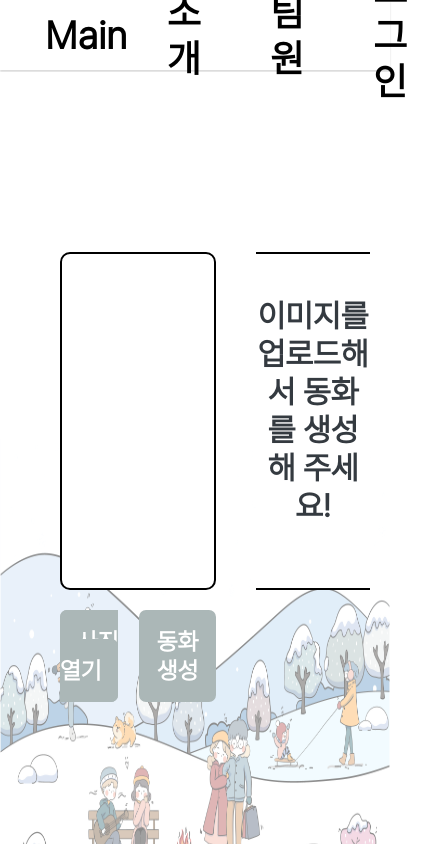
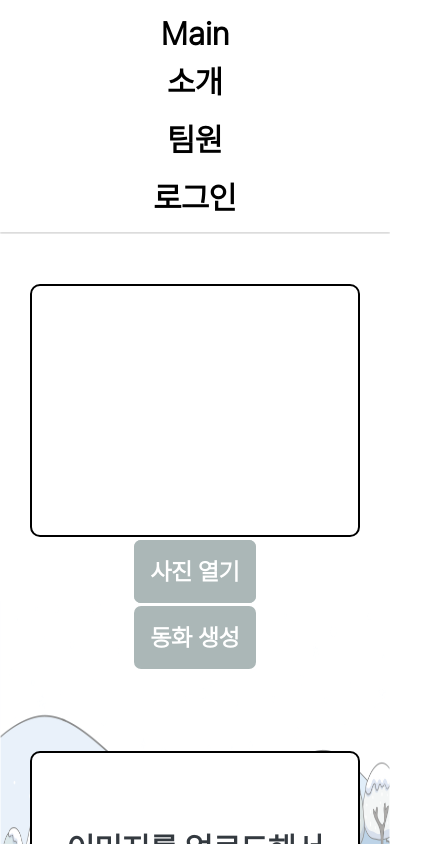
Before and after one commit to HeoSeonJin0504/CapstoneDesign, a React (Vite) app: page /get-started in a window 390 px wide. Shown: the top 844 px of the page, 427 px wide, since content can reach past the window. Built offline with nearby package versions, Linux system fonts and the light colour scheme.

Commit message:
헤더, 소개페이지, 팀 소개 페이지, 실습하기 페이지 모바일 세로화면 반응형 웹 구축

```diff
--- a/src/components/Header.tsx
+++ b/src/components/Header.tsx
@@ -48,6 +48,22 @@ const Style = styled.header`
   a:hover {
     background-color: #e0e0e0;
   }
+
+  @media (max-width: 768px) { // 모바일 세로 모드(반응형)
+    flex-direction: column;
+    height: auto;
+    padding: 10px;
+
+    ul {
+      flex-direction: column;
+      gap: 10px;
+    }
+
+    a {
+      font-size: 1em;
+      padding: 5px 10px;
+    }
+  }
 `;
 
 const Dropdown = styled.div`
@@ -60,6 +76,12 @@ const Dropdown = styled.div`
   border-radius: 5px;
   box-shadow: 0 2px 5px rgba(0, 0, 0, 0.15);
   z-index: 1000;
+
+  @media (max-width: 768px) { // 모바일 세로 모드(반응형)
+    top: auto;
+    bottom: -70px;
+    right: 0;
+  }
 `;
 
 const DropdownButton = styled.button`
--- a/src/pages/GetStarted.tsx
+++ b/src/pages/GetStarted.tsx
@@ -6,14 +6,17 @@ import backgroundImage from "../photos/getstartedbackground.png";
 const Container = styled.div`
   display: flex;
   padding: 20px;
-
   background-image: url(${backgroundImage});
   background-size: 100% 100%;
   background-repeat: no-repeat;
   min-height: 100vh;
-
   background-color: rgba(255, 255, 255, 0.5);
   background-blend-mode: lighten;
+
+  @media (max-width: 768px) {
+    flex-direction: column;
+    padding: 10px;
+  }
 `;
 
 const LeftContainer = styled.div`
@@ -22,6 +25,10 @@ const LeftContainer = styled.div`
   flex-direction: column;
   align-items: center;
   padding: 40px;
+
+  @media (max-width: 768px) {
+    padding: 20px;
+  }
 `;
 
 const RightContainer = styled.div`
@@ -32,6 +39,10 @@ const RightContainer = styled.div`
   padding: 40px;
   overflow-y: auto;
   overflow-x: hidden;
+
+  @media (max-width: 768px) {
+    padding: 20px;
+  }
 `;
 
 const LeftForm = styled.div`
@@ -47,6 +58,12 @@ const LeftForm = styled.div`
   justify-content: center;
   margin-top: 120px;
   background-color: white;
+
+  @media (max-width: 768px) {
+    width: 100%;
+    height: 30vh;
+    margin-top: 20px;
+  }
 `;
 
 const RightForm = styled.div`
@@ -63,23 +80,32 @@ const RightForm = styled.div`
   justify-content: center;
   margin-top: 120px;
   background-color: white;
+  overflow-y: auto;
+
+  @media (max-width: 768px) {
+    width: 100%;
+    min-height: 30vh;
+    margin-top: 20px;
+  }
 `;
 
-// 기본 파일 선택 스타일 숨기기
 const FileInput = styled.input`
   display: none;
 `;
 
-// 버튼 컨테이너
 const ButtonContainer = styled.div`
   display: flex;
   justify-content: center;
   align-items: center;
   gap: 20px;
   margin-top: 20px;
+
+  @media (max-width: 768px) {
+    flex-direction: column;
+    gap: 10px;
+  }
 `;
 
-// 버튼
 const Button = styled.button`
   padding: 15px;
   text-decoration: none;
@@ -93,9 +119,12 @@ const Button = styled.button`
 
   &:hover {
   }
+
+  @media (max-width: 768px) {
+    margin-top: 10px;
+  }
 `;
 
-// 이미지 미리보기
 const ImagePreview = styled.img`
   max-width: 100%;
   max-height: 100%;
@@ -104,14 +133,12 @@ const ImagePreview = styled.img`
   border-radius: 5px;
 `;
 
-// 동화 제목
 const StoryTitle = styled.h2`
   font-size: 2em;
   margin-bottom: 20px;
   color: #343a40;
 `;
 
-// 동화 내용
 const StoryContent = styled.p`
   font-size: 1.5em;
   line-height: 1.5;
@@ -119,13 +146,11 @@ const StoryContent = styled.p`
 `;
 
 const GetStarted = () => {
-  // 선택된 이미지 파일과 미리보기 URL을 저장할 상태 변수
   const [selectedImage, setSelectedImage] = useState<File | null>(null);
   const [imagePreview, setImagePreview] = useState<string | null>(null);
   const [storyTitle, setStoryTitle] = useState<string | null>(null);
   const [storyContent, setStoryContent] = useState<string | null>(null);
 
-  // 파일 선택 시 호출되는 함수
   const handleFileChange = (event: React.ChangeEvent<HTMLInputElement>) => {
     if (event.target.files && event.target.files.length > 0) {
       const file = event.target.files[0];
--- a/src/pages/Introduce.tsx
+++ b/src/pages/Introduce.tsx
@@ -4,9 +4,15 @@ import { color } from "../theme";
 
 const Container = styled.div`
   display: flex;
+  flex-direction: row;
   height: 100vh;
   padding: 20px;
   background-color: #f8f9fa;
+
+  @media (max-width: 768px) { // 모바일 세로 모드(반응형)
+    flex-direction: column;
+    height: auto;
+  }
 `;
 
 const LeftContainer = styled.div`
@@ -19,6 +25,10 @@ const LeftContainer = styled.div`
   background-color: ${color.white};
   box-shadow: 0 4px 8px rgba(0, 0, 0, 0.1);
   border-radius: 10px;
+
+  @media (max-width: 768px) { // 모바일 세로 모드(반응형)
+    margin-bottom: 20px;
+  }
 `;
 
 const RightContainer = styled.div`
@@ -32,6 +42,10 @@ const RightContainer = styled.div`
   box-shadow: 0 4px 8px rgba(0, 0, 0, 0.1);
   border-radius: 10px;
   overflow-y: auto;
+
+  @media (max-width: 768px) { // 모바일 세로 모드(반응형)
+    overflow-y: visible;
+  }
 `;
 
 const LeftTitle = styled.h1`
@@ -67,7 +81,7 @@ const Button = styled(Link)`
   transition: background-color 0.3s ease;
 
   &:hover {
-
+    background-color: #e0e0e0;
   }
 `;
 
@@ -93,8 +107,8 @@ const Introduce = () => {
       <LeftContainer>
         <LeftTitle>AI 기반 어린이 그림 동화 생성기</LeftTitle>
         <LeftDescription>
-        그림을 디지털로 업로드하여 저장하고 인공지능을 활용하여<br/>
-        주제를 분석해 동화를 생성하는 프로그램입니다.
+          그림을 디지털로 업로드하여 저장하고 인공지능을 활용하여<br/>
+          주제를 분석해 동화를 생성하는 프로그램입니다.
         </LeftDescription>
         <Image src="src/photos/introduce.png" alt="프로그램 실행 사진" />
         <Button to="/login">로그인</Button>
--- a/src/pages/Team.tsx
+++ b/src/pages/Team.tsx
@@ -16,17 +16,33 @@ const Container = styled.div`
   min-width: 100vw;
   background-color: rgba(255, 255, 255, 0.5);
   background-blend-mode: lighten;
+
+  @media (max-width: 768px) { // 모바일 세로 모드(반응형)
+    padding: 20px;
+    background-size: cover;
+  }
 `;
 
 const Title = styled.h1`
   margin-bottom: 80px;
   font-size: 2.5em;
+
+  @media (max-width: 768px) { // 모바일 세로 모드(반응형)
+    margin-bottom: 40px;
+    font-size: 2em;
+  }
 `;
 
 const TeamContainer = styled.div`
   display: flex;
   flex-wrap: wrap;
   gap: 30px;
+  justify-content: center;
+
+  @media (max-width: 768px) { // 모바일 세로 모드(반응형)
+    flex-direction: column;
+    gap: 20px;
+  }
 `;
 
 const MemberCard = styled.div`
@@ -40,6 +56,11 @@ const MemberCard = styled.div`
   text-align: center;
   background-color: white;
   box-shadow: 0 4px 8px rgba(0, 0, 0, 0.1);
+
+  @media (max-width: 768px) { // 모바일 세로 모드(반응형)
+    width: 100%;
+    padding: 20px;
+  }
 `;
 
 const MemberImage = styled.img`
@@ -48,6 +69,11 @@ const MemberImage = styled.img`
   border-radius: 50%;
   margin-bottom: 20px;
   border: 1px solid #ccc;
+
+  @media (max-width: 768px) { // 모바일 세로 모드(반응형)
+    width: 100px;
+    height: 100px;
+  }
 `;
 
 const MemberName = styled.p`
@@ -55,11 +81,19 @@ const MemberName = styled.p`
   font-size: 1.8em;
   font-weight: bold;
   color: black;
+
+  @media (max-width: 768px) { // 모바일 세로 모드(반응형)
+    font-size: 1.5em;
+  }
 `;
 
 const MemberRole = styled.p`
   font-size: 1.3em;
   color: black;
+
+  @media (max-width: 768px) { // 모바일 세로 모드(반응형)
+    font-size: 1.1em;
+  }
 `;
 
 const GithubIcon = styled.img`
@@ -68,6 +102,11 @@ const GithubIcon = styled.img`
   margin-top: 10px;
   border-radius: 50%;
   cursor: pointer;
+
+  @media (max-width: 768px) { // 모바일 세로 모드(반응형)
+    width: 40px;
+    height: 40px;
+  }
 `;
 
 const Team = () => {
```
